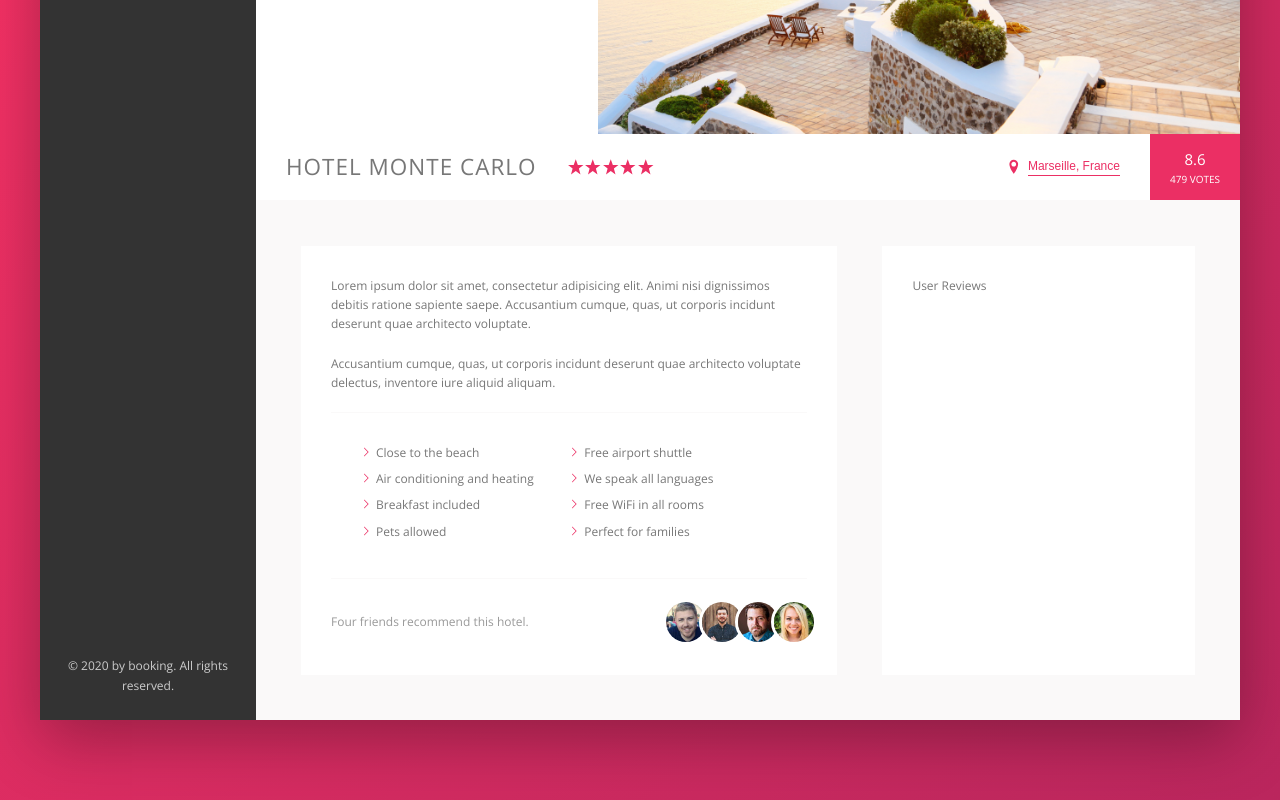
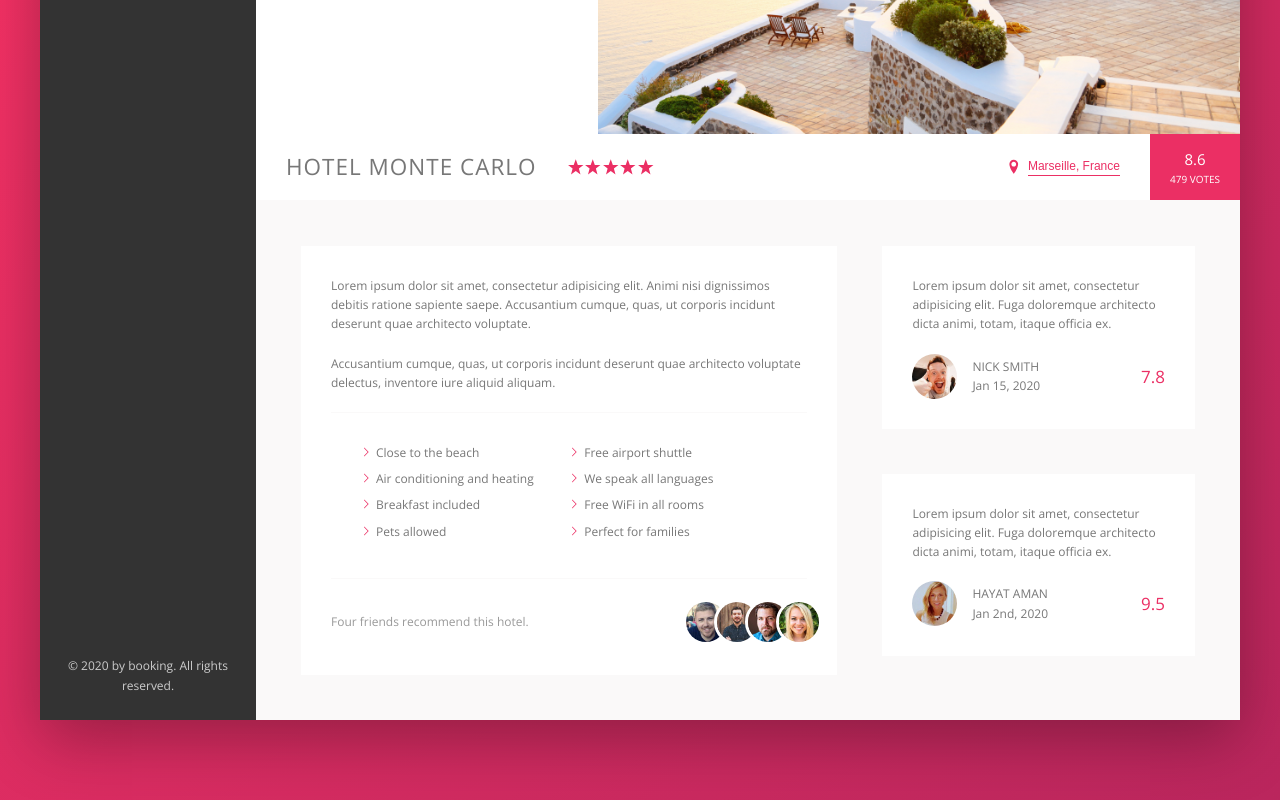
Before and after one commit to aalig/booking, a website: page index.html in a window 1280 px wide. Shown: the part 401-1201 px from the top of the page. Drawn offline with nearby package versions, Linux system fonts and the light colour scheme.

Commit message:
Add hotel review section

```diff
--- a/index.html
+++ b/index.html
@@ -158,8 +158,33 @@
                                 <img src="img/user-6.jpg" alt="Friend 4" class="recommend__photo">
                             </div>
                         </div>
-                        <div class="user-reviews">
-                            User Reviews
+                        <div class="user-review">
+                            <div class="review">
+                                <p class="paragraph">
+                                    Lorem ipsum dolor sit amet, consectetur adipisicing elit. Fuga doloremque architecto dicta animi, totam, itaque officia ex.
+                                </p>
+                                <div class="review__card">
+                                    <img src="img/user-1.jpg" alt="Reviewer 1" class="review__photo">
+                                    <div class="review__person">
+                                        <p class="review__name">Nick Smith</p>
+                                        <p class="review__date">Jan 15, 2020</p>
+                                    </div>
+                                    <div class="review__rating">7.8</div>
+                                </div>
+                            </div>
+                            <div class="review">
+                                <p class="paragraph">
+                                    Lorem ipsum dolor sit amet, consectetur adipisicing elit. Fuga doloremque architecto dicta animi, totam, itaque officia ex.
+                                </p>
+                                <div class="review__card">
+                                    <img src="img/user-2.jpg" alt="Reviewer 2" class="review__photo">
+                                    <div class="review__person">
+                                        <p class="review__name">Hayat Aman</p>
+                                        <p class="review__date">Jan 2nd, 2020</p>
+                                    </div>
+                                    <div class="review__rating">9.5</div>
+                                </div>
+                            </div>
                         </div>
                     </div>
                 </div>
--- a/sass/_components.scss
+++ b/sass/_components.scss
@@ -364,6 +364,39 @@
         width: 4rem;
         border-radius: 50%;
         border: 3px solid var(--color-white);
-        margin-right: -1rem;
+        margin-right: -1.5rem;
     }
 }
+
+.review{
+    background-color: var(--color-white);
+    padding: 3rem;
+    &:not(:last-child){
+        margin-bottom: 4.5rem;
+    }
+
+    &__card{
+        display: flex;
+        justify-content: space-between;
+        align-items: center;
+    }
+
+    &__photo{
+        height: 4.5rem;
+        width: 4.5rem;
+        border-radius: 50%;
+        margin-right: 1.5rem;
+    }
+
+    &__name{
+        font-size: 1.2rem;
+        font-weight: 400;
+        text-transform: uppercase;
+    }
+
+    &__rating{
+        font-size: 1.7rem;
+        color: var(--color-primary);
+        margin-left: auto;
+    }
+}
```
Also changed, not shown: css/style.css.
